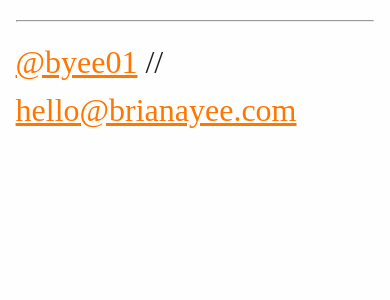
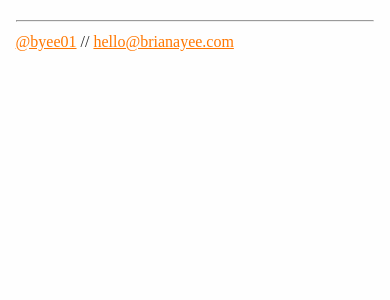
Before and after one commit to byee01/byee01.github.io, a Jekyll site: the page built from index.md, in a window 390 px wide. Shown: the top 300 px of the page. Built offline with Jekyll 4.4.1, drawn with Linux system fonts in a browser that asks for light colours.

Commit message:
Revert text size changes, too aggressive

```diff
--- a/_includes/css/base.css
+++ b/_includes/css/base.css
@@ -76,6 +76,6 @@ a:visited {
 /** Phones **/
 @media (max-width: 500px) {
   html > body {
-    font-size: 2em;
+    font-size: 16px;
   }
 }
```
